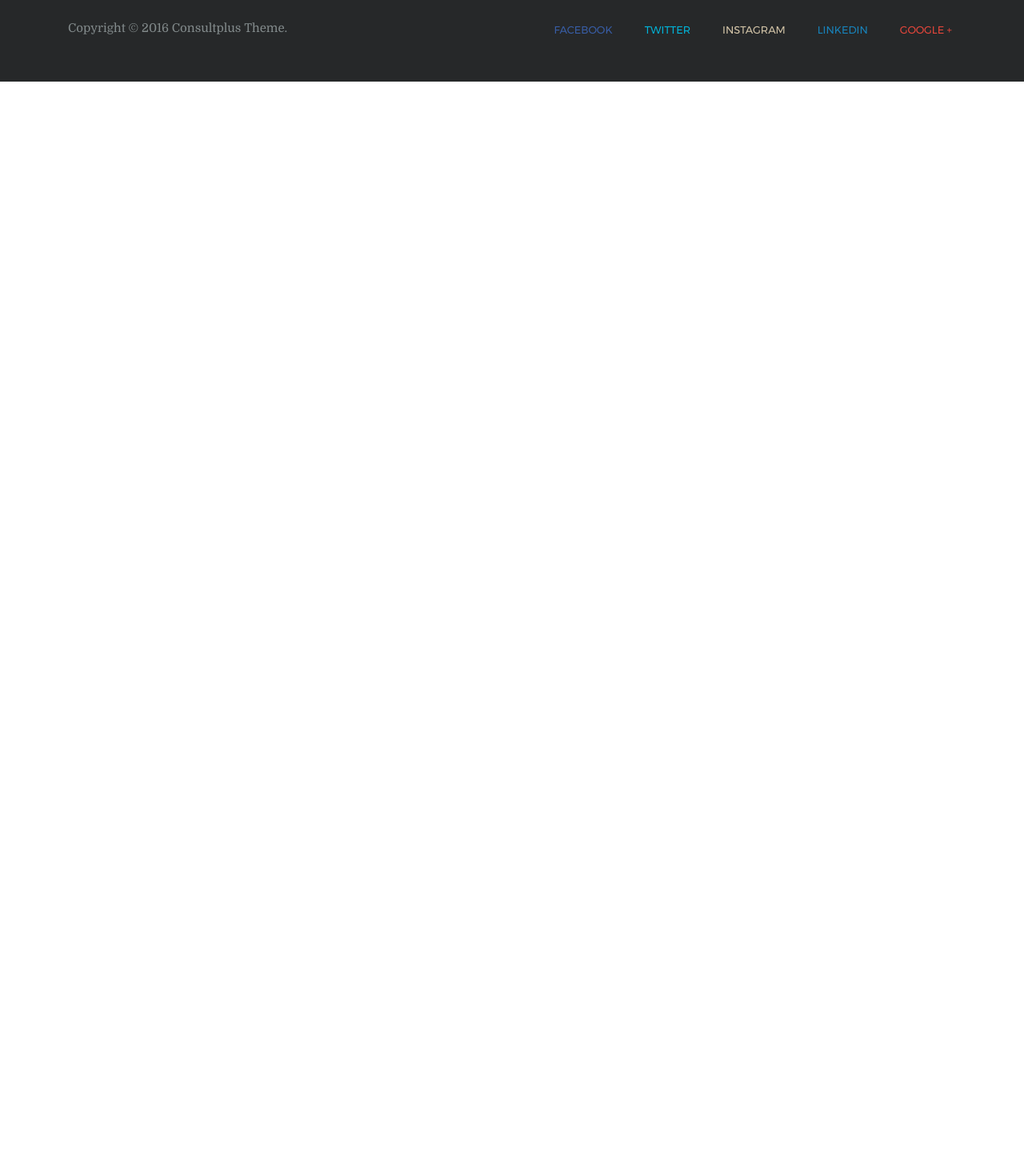
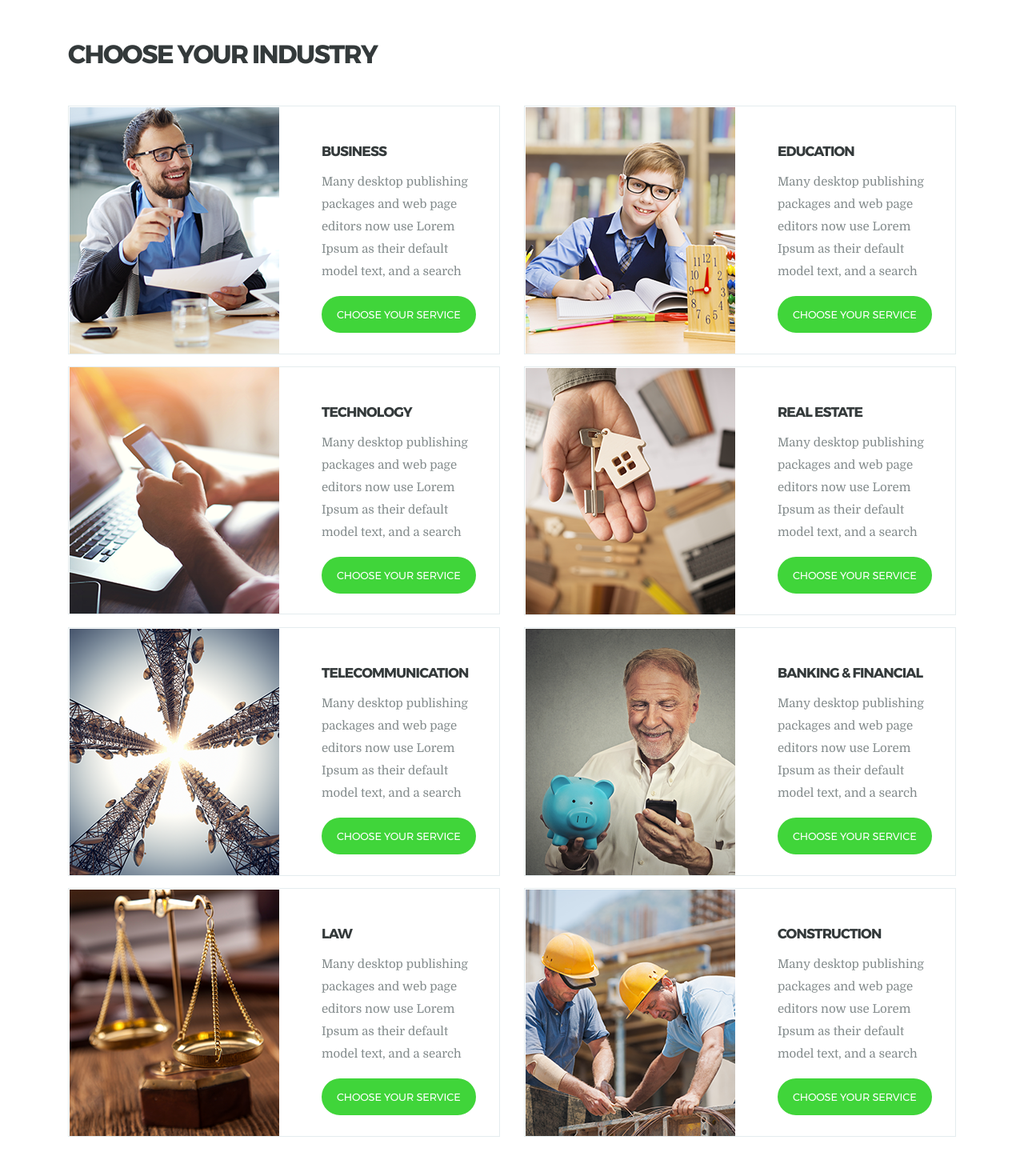
Before and after one commit to alex-rns/Homework-15, a React (Create React App) app in the folder hw15/: page /industry in a window 1280 px wide. Shown: the part 460-1930 px from the top of the page at 80% size. Before the commit the page ends 800 px from the top, so only its background shows below. Built offline with nearby package versions, Linux system fonts and the light colour scheme.

Commit message:
+ industry page

```diff
--- a/hw15/src/AboutComponents/AboutUsCard.js
+++ b/hw15/src/AboutComponents/AboutUsCard.js
@@ -38,14 +38,14 @@ class AboutUsCard extends React.Component {
                       <img
                         className="card-img-top"
                         src={item.img}
-                        alt="Card img" />
+                        alt="Card img"
+                      />
                       <div className="card-block">
                         <h4 className="card-title">{item.title}</h4>
                         <p className="card-text">{item.text}</p>
                         <a href="" className="button-main">{item.buttonText}</a>
                       </div>
                     </div>
-
                   </li>
                 )
               })
--- /dev/null
+++ b/hw15/src/Industry.js
@@ -0,0 +1,25 @@
+import React from 'react';
+
+import Banner from './AboutComponents/Banner'
+import Testimonials from './HomeComponents/MainTestimonials'
+import IndustryContent from "./IndustryComponents/IndustryContent";
+
+const pageTitle = "Industry";
+
+
+class Industry extends React.Component {
+  componentDidMount(){
+    document.title = "Consult Plus - About"
+  }
+  render() {
+    return (
+      <div className="Industry">
+        <Banner dataTitle={ pageTitle } />
+        <IndustryContent />
+        <Testimonials />
+      </div>
+    );
+  }
+}
+
+export default Industry;
--- /dev/null
+++ b/hw15/src/IndustryComponents/IndustryContent.js
@@ -0,0 +1,84 @@
+import React from 'react';
+
+class IndustryContent extends React.Component {
+
+  render() {
+
+    const industryCards= [
+      {
+        img: "images/industry-business.png",
+        title: "Business",
+        text: "Many desktop publishing packages and web page editors now use Lorem Ipsum as their default model text, and a search"
+      },
+      {
+        img: "images/industry-education.png",
+        title: "Education",
+        text: "Many desktop publishing packages and web page editors now use Lorem Ipsum as their default model text, and a search"
+      },
+      {
+        img: "images/industry-technology.png",
+        title: "Technology",
+        text: "Many desktop publishing packages and web page editors now use Lorem Ipsum as their default model text, and a search"
+      },
+      {
+        img: "images/industry-real-estate.png",
+        title: "real estate",
+        text: "Many desktop publishing packages and web page editors now use Lorem Ipsum as their default model text, and a search"
+      },
+      {
+        img: "images/industry-telecommunication.png",
+        title: "Telecommunication",
+        text: "Many desktop publishing packages and web page editors now use Lorem Ipsum as their default model text, and a search"
+      },
+      {
+        img: "images/industry-banking-financial.png",
+        title: "Banking & financial",
+        text: "Many desktop publishing packages and web page editors now use Lorem Ipsum as their default model text, and a search"
+      },
+      {
+        img: "images/industry-law.png",
+        title: "Law",
+        text: "Many desktop publishing packages and web page editors now use Lorem Ipsum as their default model text, and a search"
+      },
+      {
+        img: "images/industry-construction.png",
+        title: "Construction",
+        text: "Many desktop publishing packages and web page editors now use Lorem Ipsum as their default model text, and a search"
+      },
+
+    ];
+
+    return (
+      <section className="choose-industry-section">
+        <div className="container">
+          <h3 className="text-left">choose your industry</h3>
+          <ul className="row industry-card-list">
+
+            {
+              industryCards.map((item, index) =>{
+                return(
+                  <li key={index} className="col-md-6">
+                    <div className="industry-card">
+                      <div className="industry-card-img">
+                        <img
+                          src={item.img}
+                          alt={item.title + "-card"}/>
+                      </div>
+                      <div className="industry-card-info">
+                        <h5>{item.title}</h5>
+                        <p>{item.text}</p>
+                        <button className="button-main button-industry">Choose your service</button>
+                      </div>
+                    </div>
+                  </li>
+                )
+              })
+            }
+          </ul>
+        </div>
+      </section>
+    )
+  }
+}
+
+export default IndustryContent;
--- a/hw15/src/Main.js
+++ b/hw15/src/Main.js
@@ -4,6 +4,7 @@ import  { Route } from 'react-router-dom';
 
 import Home from './Home';
 import About from './About';
+import Industry from './Industry';
 
 class Main extends React.Component {
   render() {
@@ -11,7 +12,7 @@ class Main extends React.Component {
       <div className="Main">
         <Route exact path="/" component={Home} />
         <Route path="/about" component={About} />
-        {/*<Route path="/industry" component={Industry} />*/}
+        <Route path="/industry" component={Industry} />
         {/*<Route path="/contact" component={Contact} />*/}
         {/*<Route path="/blog-post" component={BlogPost} />*/}
         {/*<Route path="/testimonials" component={Testimonials} />*/}
```
